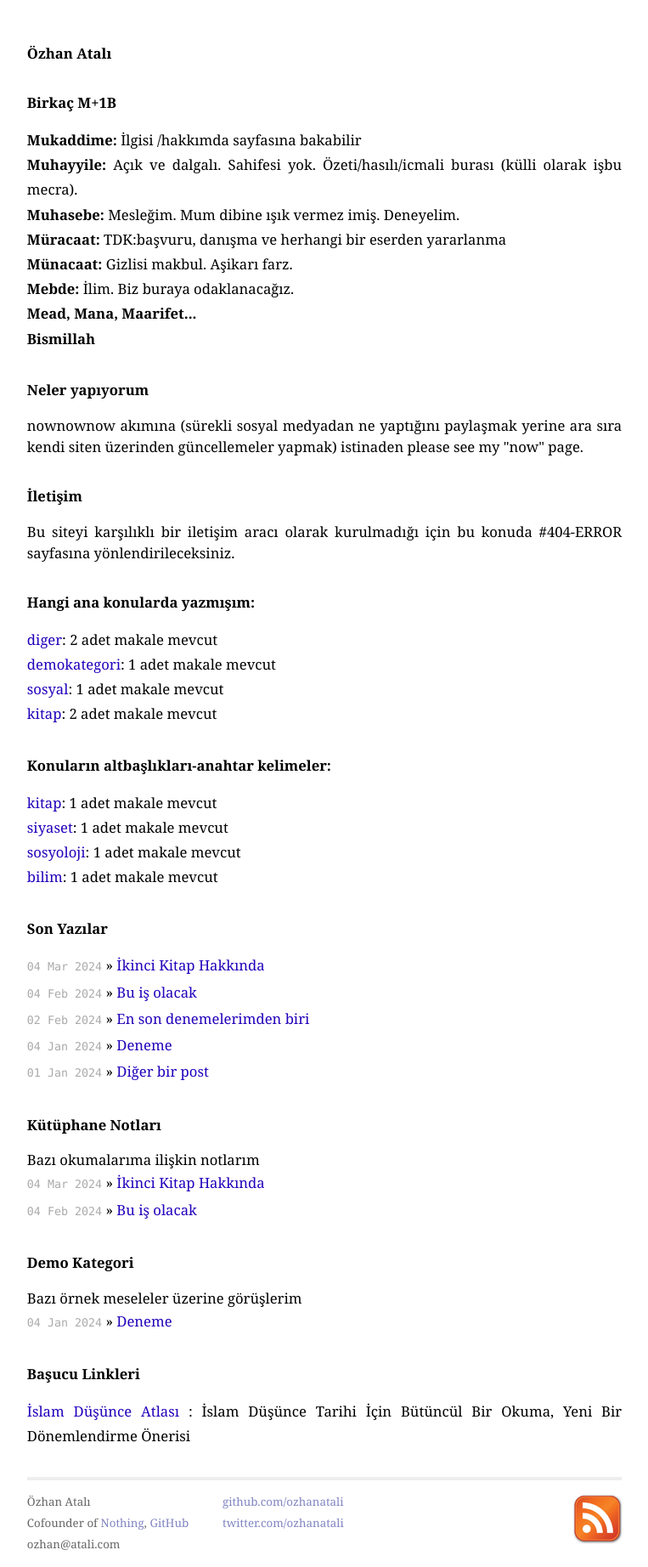
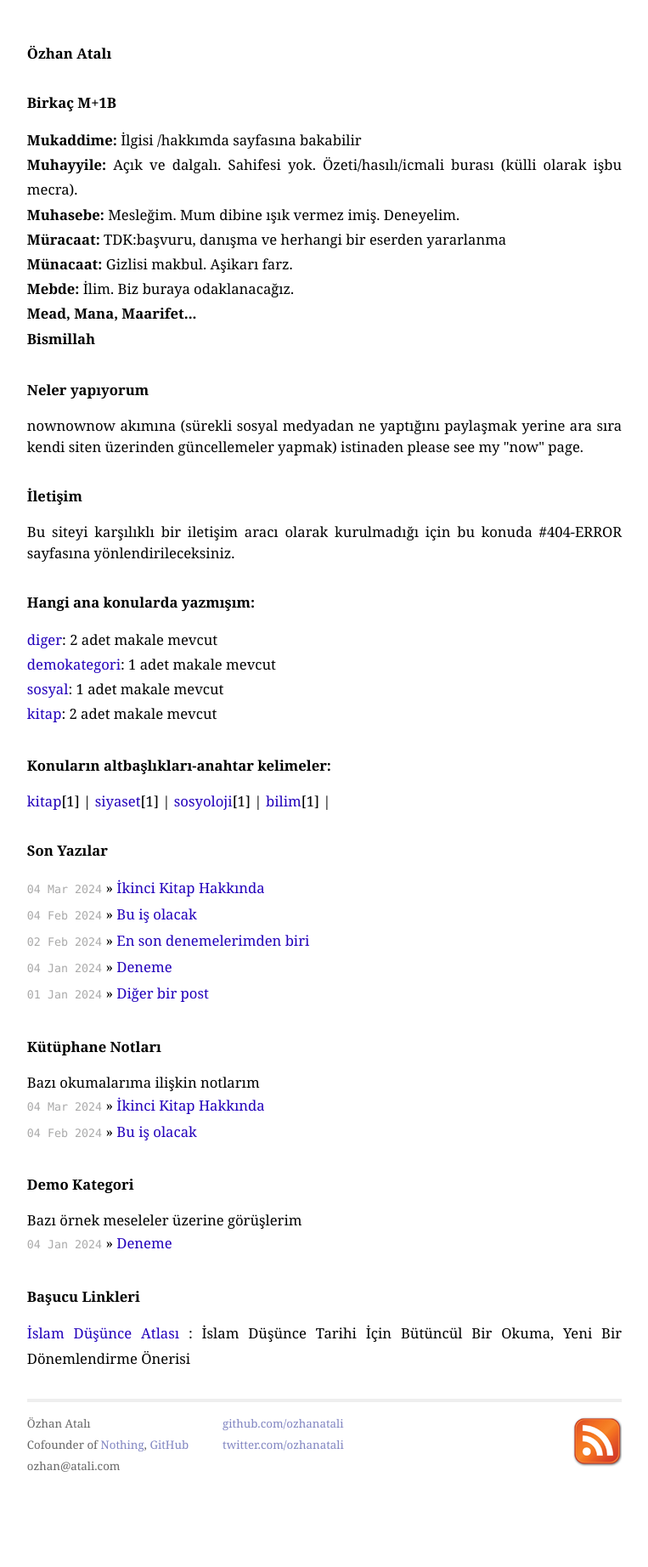
Before and after one commit to ozhanatali/ozhanatali.github.io, a Jekyll site: the page built from index.html, in a window 1280 px wide. Shown: the whole page at 85% size, without its empty margins (258-1021 px from the left). Built offline with Jekyll 4.4.1, drawn with Linux system fonts in a browser that asks for light colours; after the commit the page ends 1752 px from its top, so only the background shows below that.

Commit message:
Update index.html

```diff
--- a/index.html
+++ b/index.html
@@ -50,7 +50,7 @@
  <h1>Konuların altbaşlıkları-anahtar kelimeler:</h1>
    <ul class="posts">
    {% for tag in site.tags %}
-      <li><a href="https://ozhanatali.github.io/search?query={{ tag[0] }}" >{{ tag[0] }}</a>: {{ tag[1].size }} adet makale mevcut</li>
+      <a href="https://ozhanatali.github.io/search?query={{ tag[0] }}" >{{ tag[0] }}</a>[{{ tag[1].size }}]  |
    {% endfor %}
    </ul>
 
```
